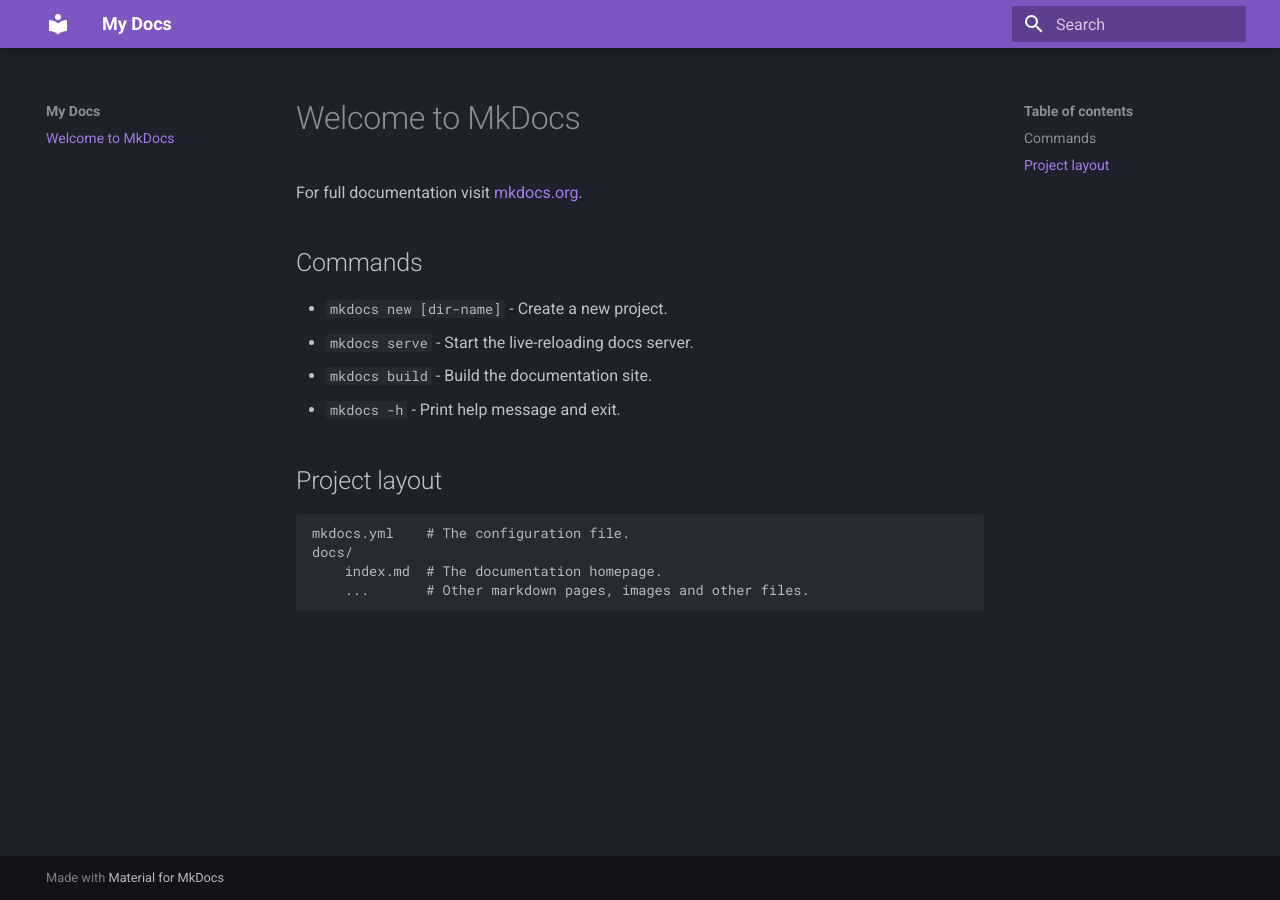
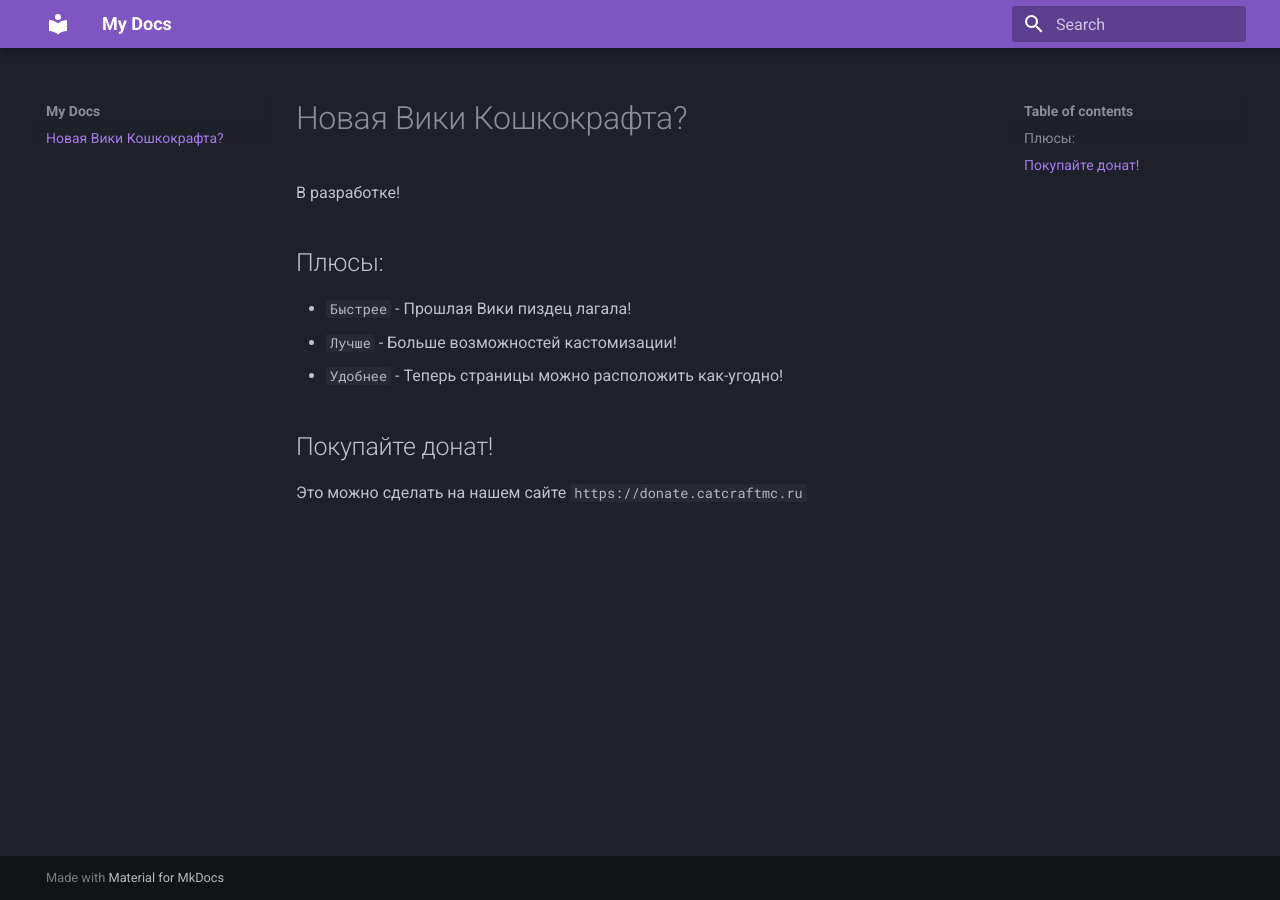
Before and after one commit to catcraftmc/catcraftmc.github.io, an MkDocs documentation site: the page built from docs/index.md, in a window 1280 px wide. Built offline with MkDocs 1.6.1 and Material for MkDocs 9.7.7, drawn with Linux system fonts in a browser that asks for light colours.

Commit message:
Update index.md

```diff
--- a/docs/index.md
+++ b/docs/index.md
@@ -1,17 +1,13 @@
-# Welcome to MkDocs
+# Новая Вики Кошкокрафта?
 
-For full documentation visit [mkdocs.org](https://www.mkdocs.org).
+В разработке!
 
-## Commands
+## Плюсы:
 
-* `mkdocs new [dir-name]` - Create a new project.
-* `mkdocs serve` - Start the live-reloading docs server.
-* `mkdocs build` - Build the documentation site.
-* `mkdocs -h` - Print help message and exit.
+* `Быстрее` - Прошлая Вики пиздец лагала!
+* `Лучше` - Больше возможностей кастомизации!
+* `Удобнее` - Теперь страницы можно расположить как-угодно!
 
-## Project layout
+## Покупайте донат!
 
-    mkdocs.yml    # The configuration file.
-    docs/
-        index.md  # The documentation homepage.
-        ...       # Other markdown pages, images and other files.
+Это можно сделать на нашем сайте `https://donate.catcraftmc.ru`
```
